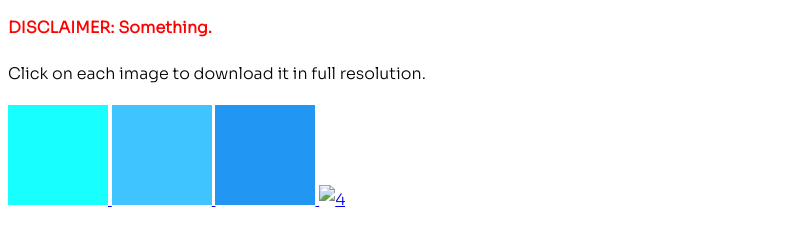
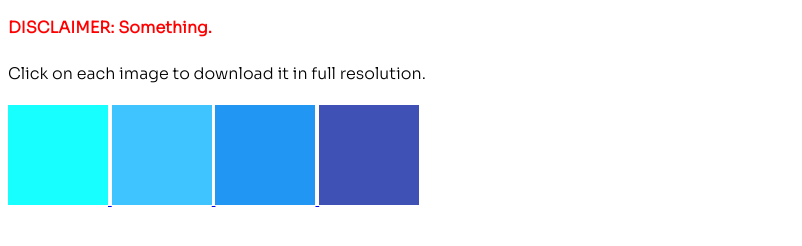
Before and after one commit to TetraTonics/tetratonics.github.io, a plain HTML site: page index.htm in a window 1280 px wide. Shown: the part 106-352 px from the top of the page, without its empty margins (0-802 px from the left). Drawn offline with Linux system fonts and the light colour scheme.

Commit message:
Update index.htm

```diff
--- a/index.htm
+++ b/index.htm
@@ -25,7 +25,8 @@
     </a>
 
     <a href="4" download>
-      <img src="4" alt="4" width="100" height="100">
+      <img src="4.png" alt="4" width="100" height="100">
     </a>
+
   </body>
 </html>
```
